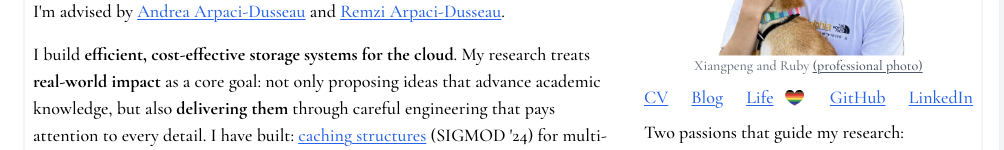
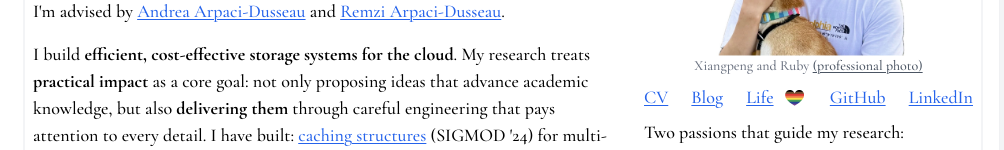
Before and after one commit to XiangpengHao/website, a SvelteKit app: page / in a window 1280 px wide. Shown: the part 297-447 px from the top of the page, without its empty margins (141-1145 px from the left). Built offline with nearby package versions, Linux system fonts and the light colour scheme.

Commit message:
wordsmith

```diff
--- a/src/routes/+page.svelte
+++ b/src/routes/+page.svelte
@@ -47,7 +47,7 @@
 						<p>
 							I build <span class="font-bold"
 								>efficient, cost-effective storage systems for the cloud</span
-							>. My research treats <span class="font-bold">real-world impact</span> as a core goal:
+							>. My research treats <span class="font-bold">practical impact</span> as a core goal:
 							not only proposing ideas that advance academic knowledge, but also
 							<span class="font-bold">delivering them</span> through careful engineering that pays
 							attention to every detail. I have built:
```
